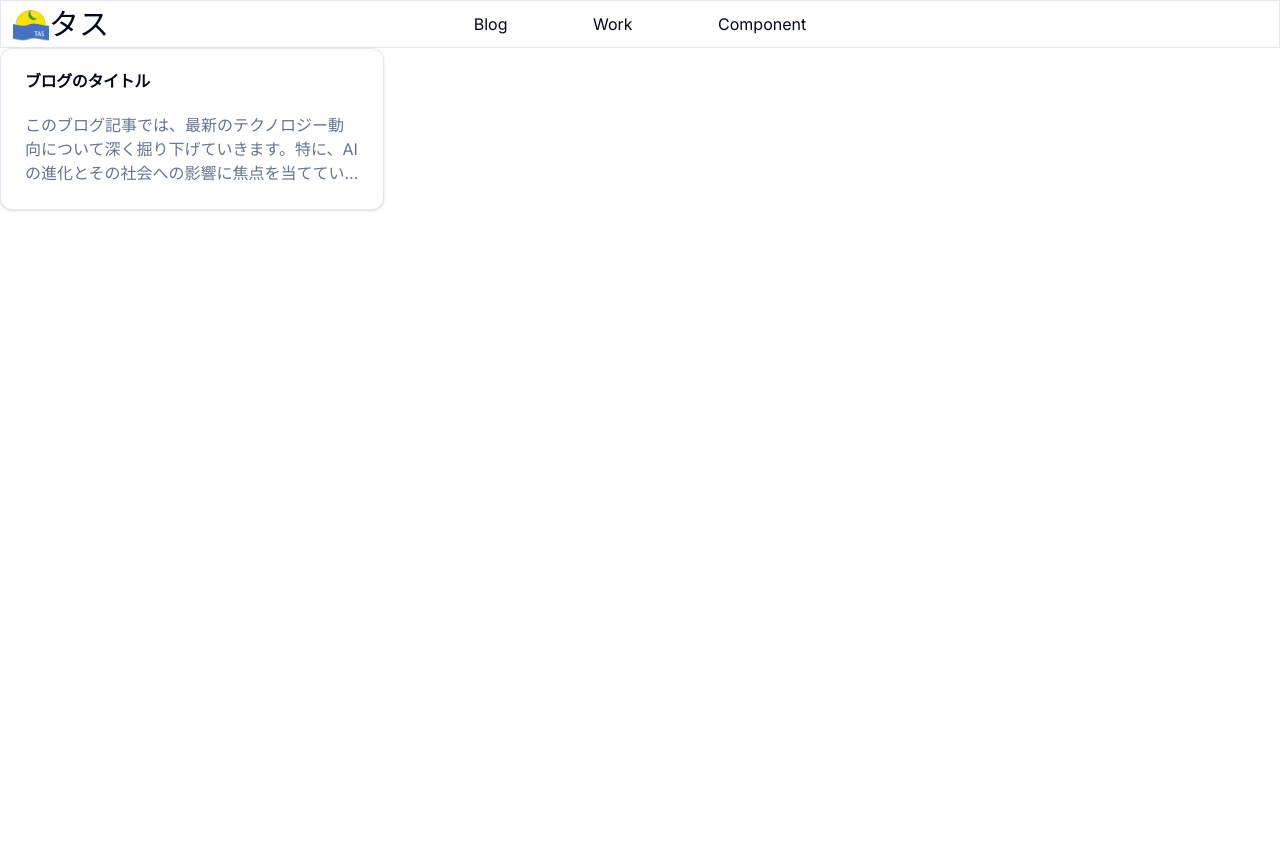
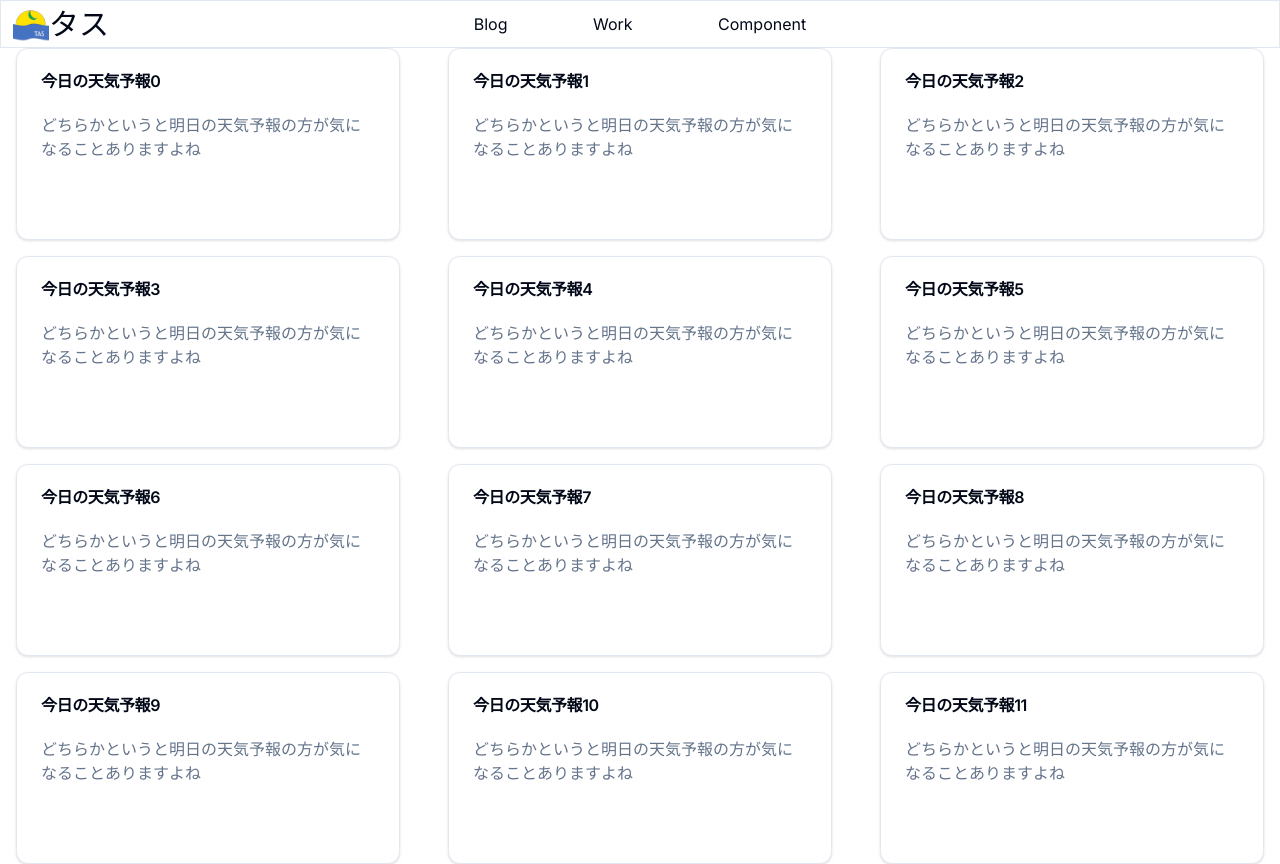
Before and after one commit to bmstyojaop/portfolio, a Next.js app: page /blog in a window 1280 px wide. Shown: the top 864 px of the page. Before the commit the page ends 800 px from the top, so only its background shows below. Built offline with nearby package versions, Linux system fonts and the light colour scheme.

Commit message:
💄 girdレイアウトを仮置き

```diff
--- /dev/null
+++ b/src/app/blog/_components/BlogPreviewCard.tsx
@@ -0,0 +1,20 @@
+import { Card, CardContent, CardHeader, CardTitle } from '@/components/ui/card';
+
+type Props = {
+  title: string;
+  summary: string;
+};
+export const BlogPreviewCard = (props: Props) => {
+  const { title = '', summary = '' } = props;
+
+  return (
+    <Card className=' h-48 w-96'>
+      <CardHeader>
+        <CardTitle>{title}</CardTitle>
+      </CardHeader>
+      <CardContent>
+        <p className='line-clamp-3 text-slate-500'>{summary}</p>
+      </CardContent>
+    </Card>
+  );
+};
--- a/src/app/blog/_components/Card.tsx
+++ /dev/null
@@ -1 +0,0 @@
-export const Card = () => {};
--- a/src/app/blog/page.tsx
+++ b/src/app/blog/page.tsx
@@ -1,22 +1,25 @@
-import { Card, CardContent, CardHeader, CardTitle } from '@/components/ui/card';
+import { BlogPreviewCard } from '@/app/blog/_components/BlogPreviewCard';
+
+const dummy: {
+  key: string;
+  title: string;
+  summary: string;
+}[] = [];
+for (let i = 0; i < 20; i++) {
+  dummy.push({
+    key: i.toString(),
+    title: '今日の天気予報' + i,
+    summary: 'どちらかというと明日の天気予報の方が気になることありますよね',
+  });
+}
 
 const BlogPost = () => {
   return (
-    <>
-      <Card className='max-h-48 w-96'>
-        <CardHeader>
-          <CardTitle>ブログのタイトル</CardTitle>
-        </CardHeader>
-        <CardContent>
-          <p className='line-clamp-3 text-slate-500'>
-            このブログ記事では、最新のテクノロジー動向について深く掘り下げていきます。特に、AIの進化とその社会への影響に焦点を当てています。
-            AI技術は日々進化しており、私たちの生活に多大な影響を与えています。例えば、自動運転車、スマートホームデバイス、パーソナライズされた広告など、AIは多くの面で私たちの生活を便利にしています。
-            しかし、AI技術の進化には懸念も伴います。プライバシーの侵害、職業の自動化による雇用の減少、偏見のあるアルゴリズムによる不公平な判断など、AIがもたらす負の側面についても考える必要があります。
-            この記事では、AIのポジティブな側面と懸念される点の両方を探り、テクノロジーが私たちの未来にどのような影響を与えるかを考察します。AIの進化がもたらす可能性について、楽観的な視点と慎重な視点の両方から考えていきましょう。
-          </p>
-        </CardContent>
-      </Card>
-    </>
+    <main className='grid grid-cols-[repeat(auto-fill,minmax(24rem,1fr))] place-items-center gap-4'>
+      {dummy.map((dummy) => {
+        return <BlogPreviewCard key={dummy.key} title={dummy.title} summary={dummy.summary} />;
+      })}
+    </main>
   );
 };
 
```
